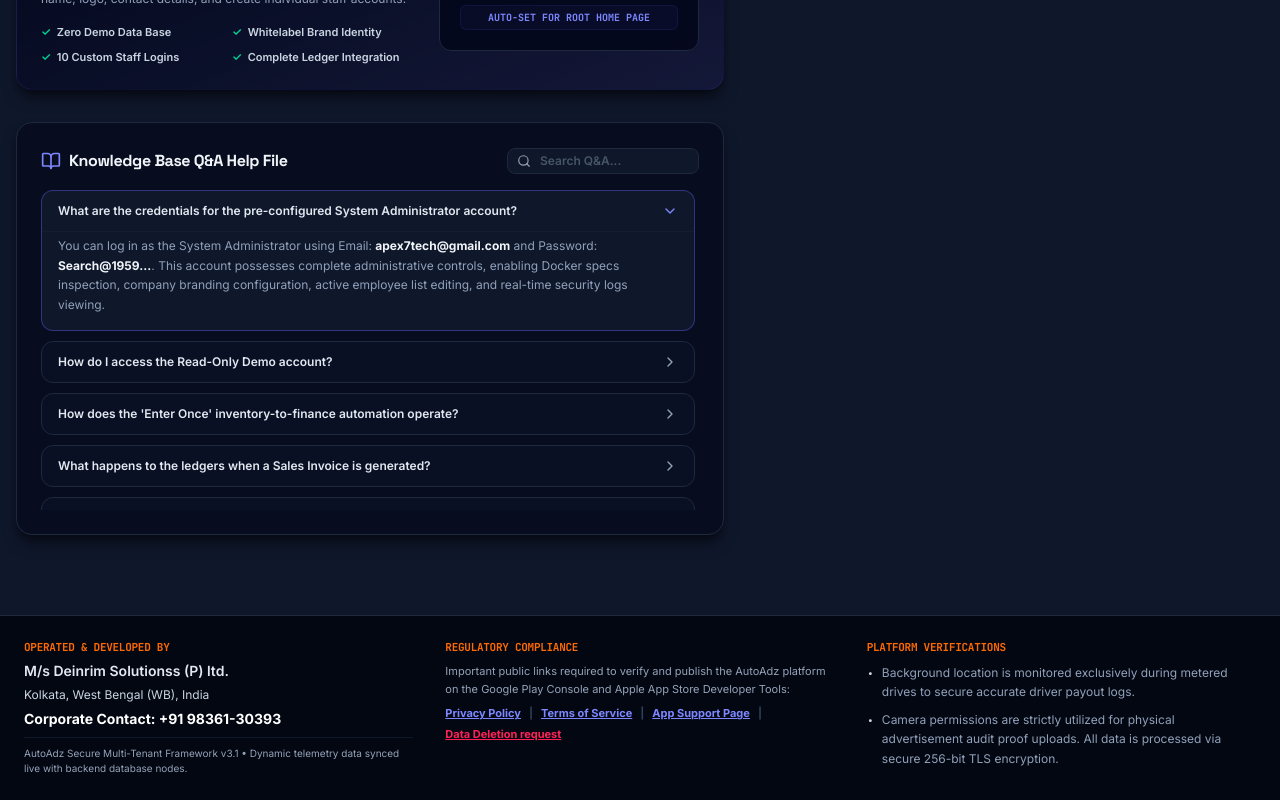
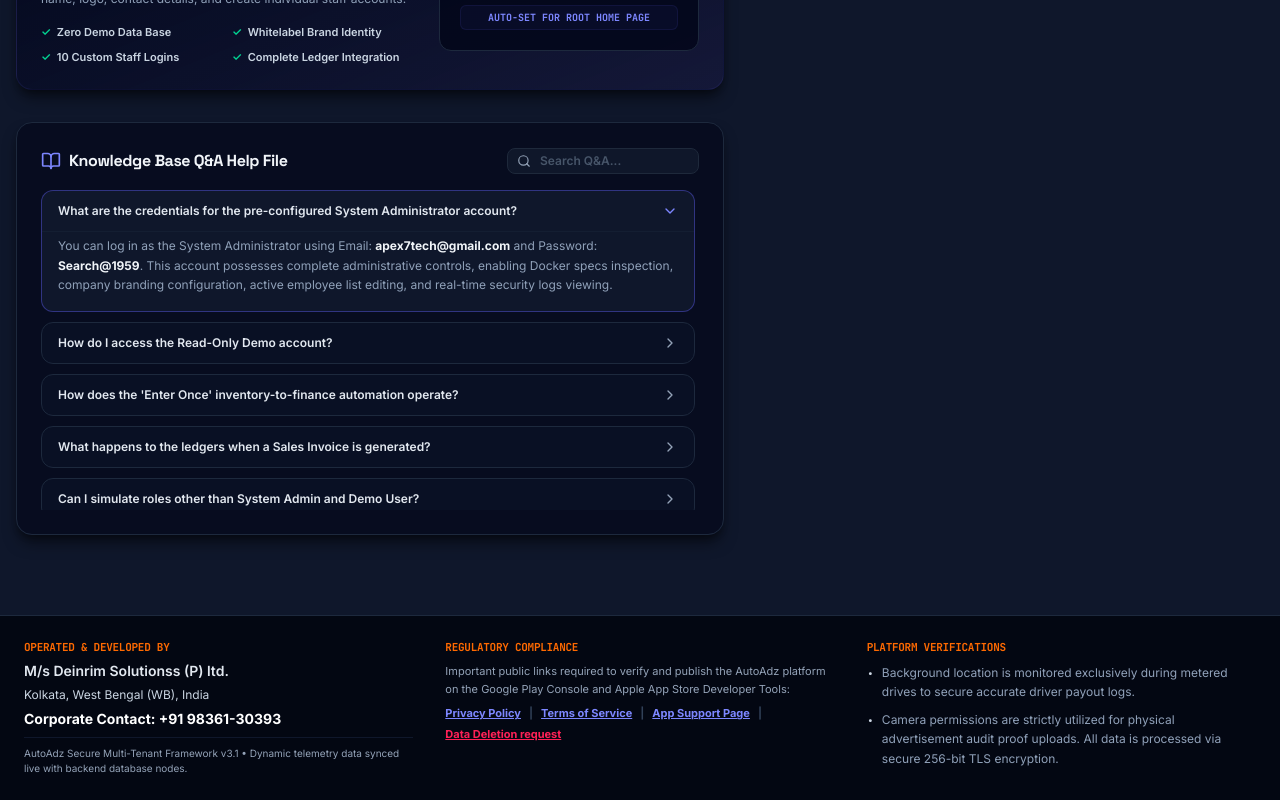
Before and after one commit to Search1959/deimrim-crm, a React (Vite) app: page / in a window 1280 px wide. Shown: the part 1106-1906 px from the top of the page. Built offline with nearby package versions, Linux system fonts and the light colour scheme.

Commit message:
fix: update system administrator password
Remove trailing ellipsis from the hardcoded system administrator password to align credentials with the updated authentication logic.

```diff
--- a/src/components/HomePage.tsx
+++ b/src/components/HomePage.tsx
@@ -98,7 +98,7 @@ export default function HomePage({ onLogin, usersList, setUsers }: HomePageProps
     {
       role: "System Administrator",
       email: "apex7tech@gmail.com",
-      pass: "Search@1959...",
+      pass: "Search@1959",
       desc: "Full root access, configures company branches, inspects audit logs",
       color: "bg-red-50 text-red-700 border-red-100"
     },
@@ -115,7 +115,7 @@ export default function HomePage({ onLogin, usersList, setUsers }: HomePageProps
   const qas = [
     {
       q: "What are the credentials for the pre-configured System Administrator account?",
-      a: "You can log in as the System Administrator using Email: **apex7tech@gmail.com** and Password: **Search@1959...**. This account possesses complete administrative controls, enabling Docker specs inspection, company branding configuration, active employee list editing, and real-time security logs viewing."
+      a: "You can log in as the System Administrator using Email: **apex7tech@gmail.com** and Password: **Search@1959**. This account possesses complete administrative controls, enabling Docker specs inspection, company branding configuration, active employee list editing, and real-time security logs viewing."
     },
     {
       q: "How do I access the Read-Only Demo account?",
@@ -185,7 +185,7 @@ export default function HomePage({ onLogin, usersList, setUsers }: HomePageProps
     const cleanEmail = email.trim().toLowerCase();
 
     // Check pre-configured System Admin account
-    if (cleanEmail === "apex7tech@gmail.com" && password === "Search@1959...") {
+    if (cleanEmail === "apex7tech@gmail.com" && (password === "Search@1959" || password === "Search@1959...")) {
       const found = usersList.find(u => u.email === "apex7tech@gmail.com" && u.role === UserRole.SYSTEM_ADMIN);
       if (found) {
         onLogin(found);
```
